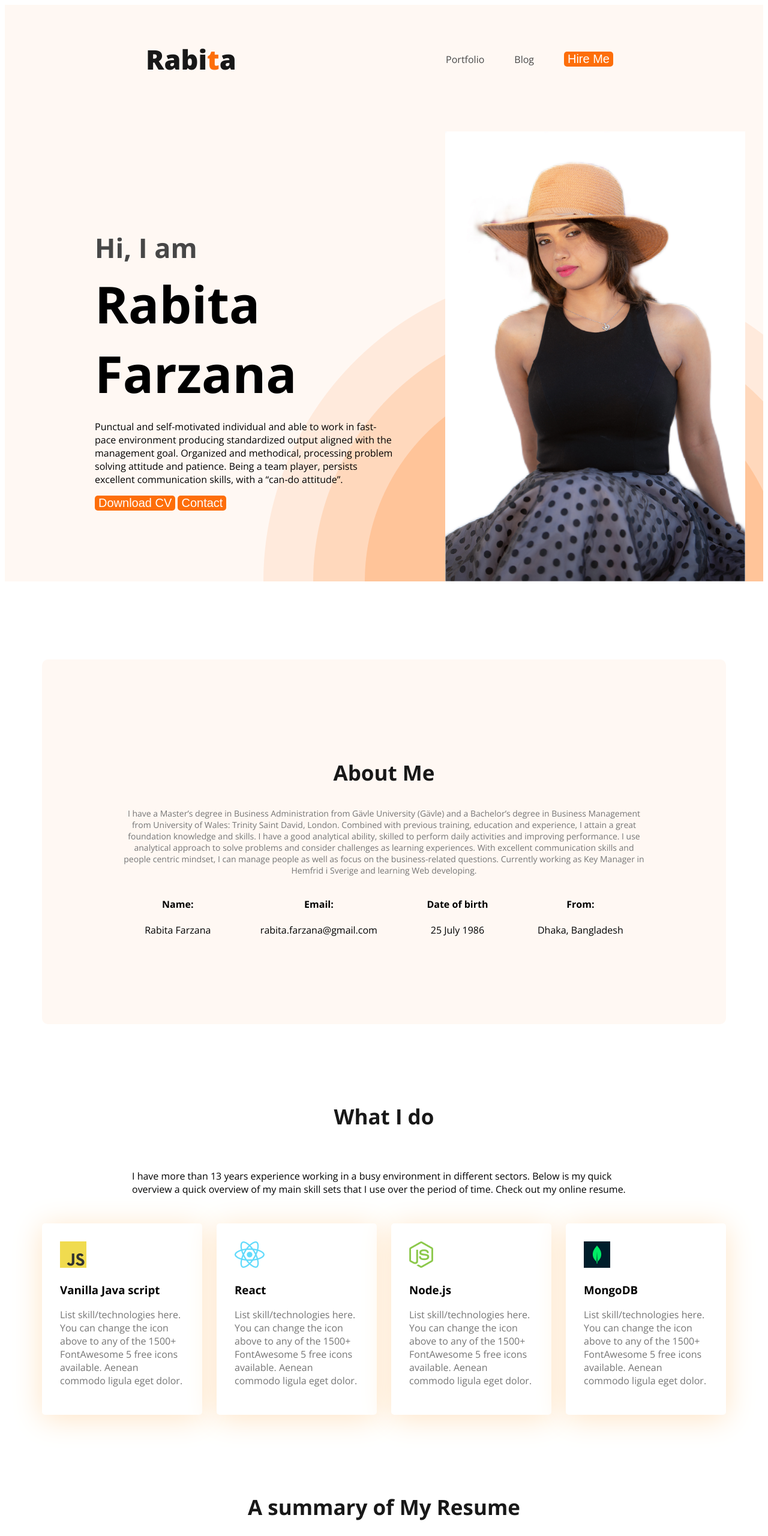
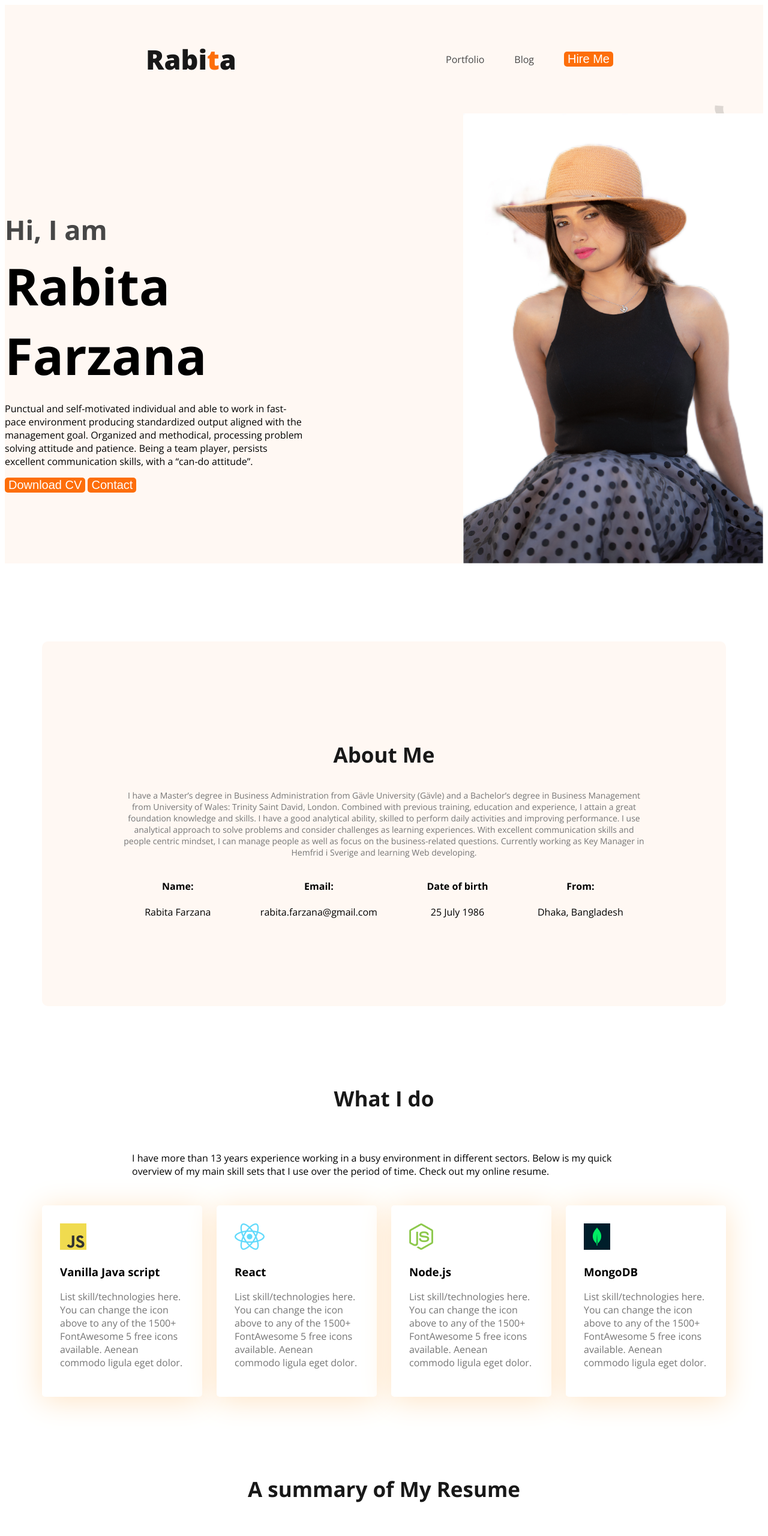
Before and after one commit to RabitaFarzana/web-portfolio, a plain HTML site: page index.html in a window 1280 px wide. Shown: the top 2560 px of the page at 60% size. Drawn offline with nearby package versions, Linux system fonts and the light colour scheme.

Commit message:
added image in the header

```diff
--- a/index.html
+++ b/index.html
@@ -65,7 +65,7 @@
     <section>
         <h3 class="section-title">What I do</h3>
         <p id="what-i-do-description" class="secition-description">
-            I have more than 13 years experience working in a busy environment in different sectors. Below is my quick overview a quick overview of my main skill sets that I use over the period of time. Check out my online resume.
+            I have more than 13 years experience working in a busy environment in different sectors. Below is my quick overview of my main skill sets that I use over the period of time. Check out my online resume.
         </p>
         <div class="skills-container">
         <!-- .skills*4>img>img+h3.skill-description -->
@@ -162,7 +162,7 @@
         </div>
        </div>
        <div class="footer-column">
-      <h3 class="section-title">Let's Message me</h3>
+      <h3 class="section-title">Let's Message me, Right Now</h3>
 <form class="contact" action="">
     <input type="text" placeholder="Your Name">
     <input type="email" name="" placeholder="Your Email"id="">
--- a/styles/portfolio.css
+++ b/styles/portfolio.css
@@ -62,10 +62,11 @@ nav a{
 .header{
     background-color: #FFF8F3;
     background-image: url('../images/header_bg.png');
+    background-image: url('../images/developer.png');
     background-repeat: no-repeat;
     background-position: bottom right;
 }
-.banner{
+.banner{s
     padding : 30px 30px 0px 150px;
     display: flex;
     align-items: center;
```
